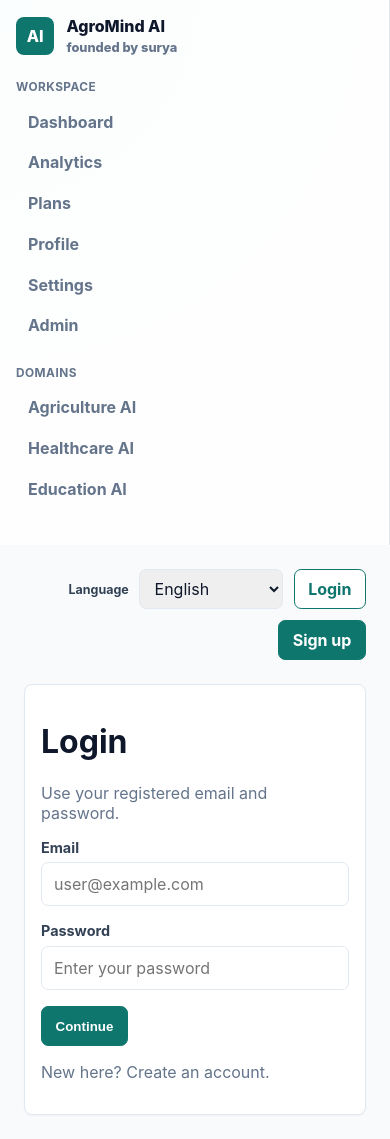
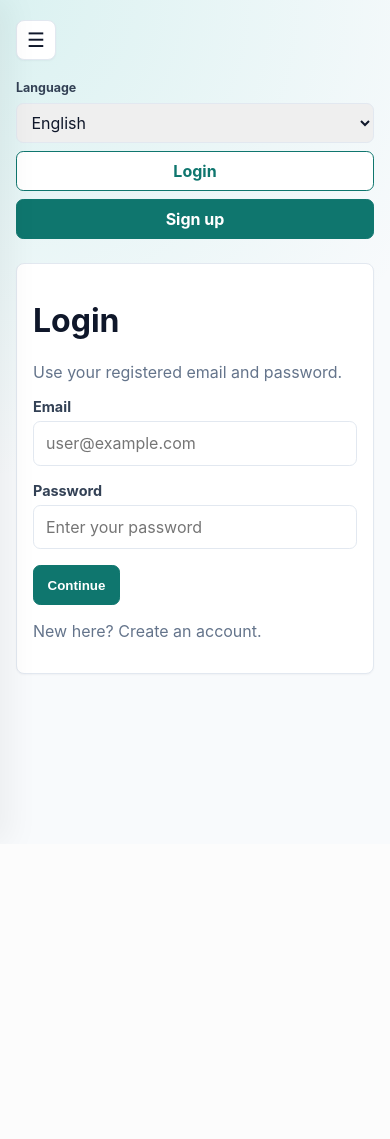
Before and after one commit to Suryakant7679/AgroMind, a FastAPI app: page /login?next=/admin in a window 390 px wide. After the commit the page ends 820 px from the top, so only its background shows below. Run offline with FastAPI, Linux system fonts and the light colour scheme; parts of the project's set-up code (start-up, migrations or seed data) failed here and were passed over.

Commit message:
style: implement fully responsive mobile navigation drawer, hamburger toggles, and layout wrapping across all screens

```diff
--- a/agromind/static/styles.css
+++ b/agromind/static/styles.css
@@ -626,14 +626,121 @@ td {
   color: var(--danger);
 }
 
+/* --- RESPONSIVE SIDEBAR TOGGLE & NAVIGATION STYLES --- */
+.menu-toggle {
+  display: none;
+  align-items: center;
+  justify-content: center;
+  width: 2.5rem;
+  height: 2.5rem;
+  background: white;
+  border: 1px solid var(--line);
+  border-radius: 0.5rem;
+  font-size: 1.25rem;
+  color: var(--text);
+  cursor: pointer;
+  transition: all 0.2s;
+  box-shadow: 0 1px 2px rgba(15, 23, 42, 0.04);
+}
+
+.menu-toggle:hover {
+  background: var(--primary-soft);
+  color: var(--primary);
+  border-color: rgba(15, 118, 110, 0.2);
+}
+
+.sidebar-close-btn {
+  display: none;
+  align-items: center;
+  justify-content: center;
+  width: 2rem;
+  height: 2rem;
+  background: transparent;
+  border: none;
+  font-size: 1.25rem;
+  color: var(--muted);
+  cursor: pointer;
+  border-radius: 50%;
+  transition: all 0.2s;
+}
+
+.sidebar-close-btn:hover {
+  background: #f1f5f9;
+  color: var(--text);
+}
+
+.sidebar-overlay {
+  position: fixed;
+  top: 0;
+  left: 0;
+  right: 0;
+  bottom: 0;
+  background: rgba(15, 23, 42, 0.4);
+  backdrop-filter: blur(4px);
+  -webkit-backdrop-filter: blur(4px);
+  z-index: 1050;
+  opacity: 0;
+  pointer-events: none;
+  transition: opacity 0.3s cubic-bezier(0.16, 1, 0.3, 1);
+}
+
+.sidebar-overlay.active {
+  opacity: 1;
+  pointer-events: auto;
+}
+
 @media (max-width: 980px) {
   .layout {
     grid-template-columns: 1fr;
+    display: block;
   }
 
   .sidebar {
-    position: relative;
-    height: auto;
+    position: fixed;
+    top: 0;
+    left: 0;
+    bottom: 0;
+    width: 17rem;
+    height: 100vh;
+    background: white;
+    z-index: 1100;
+    border-right: 1px solid var(--line);
+    transform: translateX(-100%);
+    transition: transform 0.3s cubic-bezier(0.16, 1, 0.3, 1);
+    box-shadow: 10px 0 30px rgba(0, 0, 0, 0.05);
+  }
+
+  .sidebar.open {
+    transform: translateX(0);
+  }
+
+  .sidebar-close-btn {
+    display: flex;
+  }
+
+  .menu-toggle {
+    display: flex;
+  }
+
+  .main {
+    padding: 1.25rem 1rem;
+    width: 100%;
+  }
+
+  .topbar {
+    align-items: center;
+    gap: 0.75rem;
+  }
+
+  .topbar-actions {
+    width: 100%;
+    justify-content: space-between;
+    margin-top: 0.5rem;
+  }
+
+  .global-language-select {
+    flex: 1;
+    min-width: auto;
   }
 
   .grid-2,
@@ -642,6 +749,72 @@ td {
   .model-grid,
   .file-actions {
     grid-template-columns: 1fr;
+    gap: 1rem;
+  }
+
+  .grid-4 {
+    display: grid;
+    grid-template-columns: repeat(2, minmax(0, 1fr));
+    gap: 0.75rem;
+  }
+
+  .grid-4 .metric {
+    padding: 0.85rem;
+  }
+}
+
+@media (max-width: 600px) {
+  .topbar {
+    flex-direction: column;
+    align-items: flex-start;
+  }
+
+  .topbar-left {
+    width: 100%;
+    display: flex;
+    justify-content: space-between;
+    align-items: center;
+  }
+
+  .topbar-actions {
+    width: 100%;
+    gap: 0.5rem;
+    flex-direction: column;
+    align-items: stretch;
+  }
+
+  .global-language-select {
+    width: 100%;
+  }
+
+  .grid-4 {
+    grid-template-columns: 1fr;
+  }
+
+  .voice-panel {
+    width: calc(100vw - 32px);
+    right: 0 !important;
+    left: 0 !important;
+    margin: 0 auto;
+    bottom: 76px;
+    height: 400px;
+  }
+
+  .voice-assistant-container {
+    right: 16px;
+    bottom: 16px;
+    left: 16px;
+    display: flex;
+    justify-content: flex-end;
+    pointer-events: none;
+  }
+
+  .voice-trigger-btn {
+    pointer-events: auto;
+  }
+
+  .voice-panel {
+    pointer-events: auto;
   }
 }
 
--- a/agromind/templates/base.html
+++ b/agromind/templates/base.html
@@ -9,10 +9,13 @@
   <body>
     <div class="layout">
       <aside class="sidebar">
-        <a class="brand" href="/">
-          <span class="brand-mark">AI</span>
-          <span>AgroMind AI<br><span class="muted" style="font-size:.8rem" data-i18n="brand.subtitle">founded by surya</span></span>
-        </a>
+        <div class="sidebar-header" style="display:flex; justify-content:space-between; align-items:center; margin-bottom:1.5rem;">
+          <a class="brand" href="/" style="margin-bottom:0;">
+            <span class="brand-mark">AI</span>
+            <span>AgroMind AI<br><span class="muted" style="font-size:.8rem" data-i18n="brand.subtitle">founded by surya</span></span>
+          </a>
+          <button class="sidebar-close-btn" onclick="toggleSidebar(event)" aria-label="Close menu">✕</button>
+        </div>
         <div class="nav-group">
           <p class="nav-title" data-i18n="nav.workspace">Workspace</p>
           <a class="nav-link" href="/dashboard" data-i18n="nav.dashboard">Dashboard</a>
@@ -31,7 +34,9 @@
       </aside>
       <main class="main">
         <div class="topbar">
-          <div></div>
+          <div class="topbar-left">
+            <button class="menu-toggle" id="menu-toggle" onclick="toggleSidebar(event)" aria-label="Toggle Menu">☰</button>
+          </div>
           <div class="topbar-actions">
             <label class="language-label" for="global-language" data-i18n="topbar.language">Language</label>
             <select id="global-language" class="global-language-select">
@@ -51,6 +56,7 @@
         {% block content %}{% endblock %}
       </main>
     </div>
+    <div class="sidebar-overlay" id="sidebar-overlay" onclick="toggleSidebar(event)"></div>
 
     {% if user %}
     <!-- Floating Voice Assistant Widget -->
@@ -84,6 +90,20 @@
     {% endif %}
 
     <script>
+      // Responsive Sidebar Toggle
+      function toggleSidebar(e) {
+        if (e) {
+          e.preventDefault();
+          e.stopPropagation();
+        }
+        const sidebar = document.querySelector(".sidebar");
+        const overlay = document.getElementById("sidebar-overlay");
+        if (sidebar && overlay) {
+          sidebar.classList.toggle("open");
+          overlay.classList.toggle("active");
+        }
+      }
+
       // Global CSRF Token
       const globalCsrfToken = "{{ csrf_token }}";
 
```
